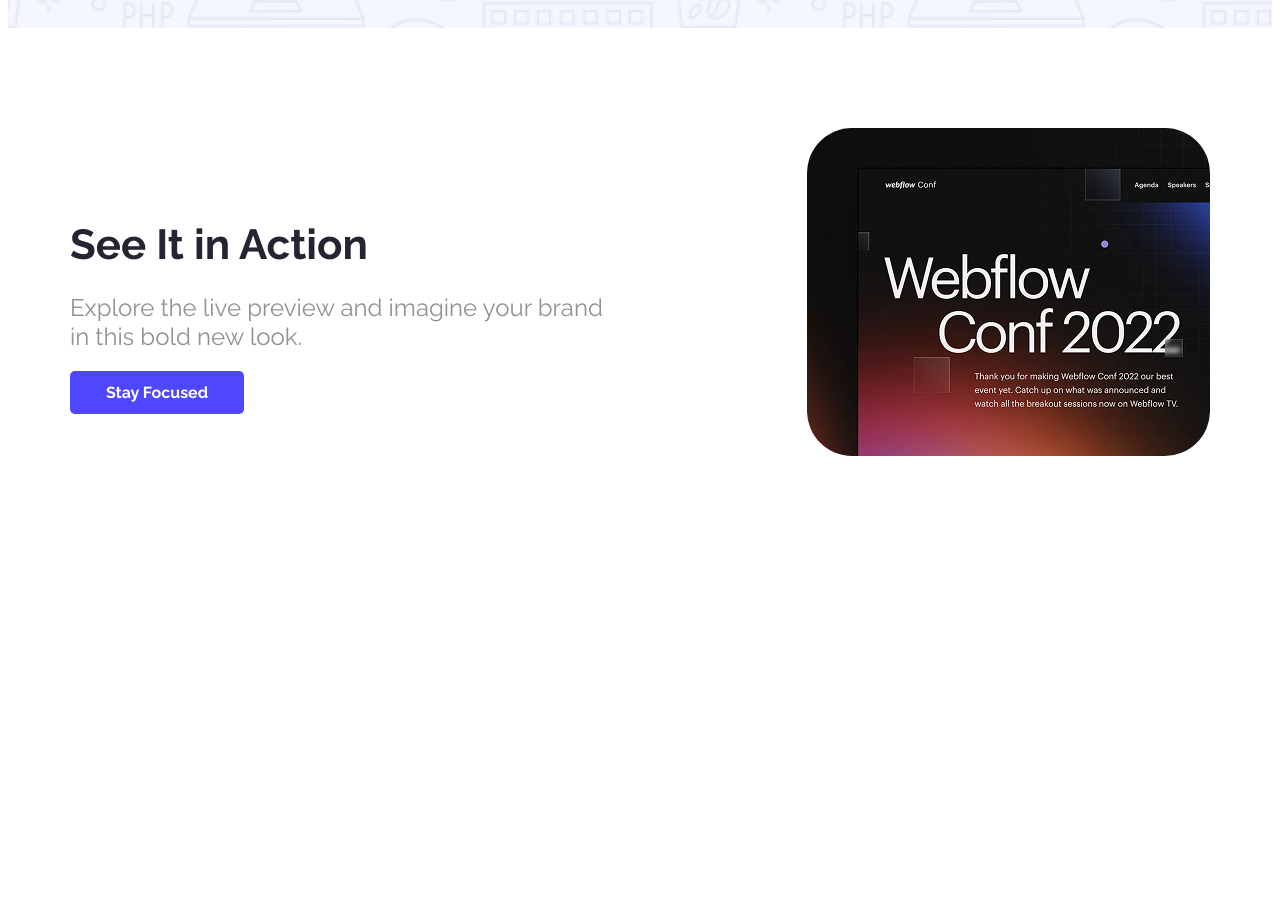
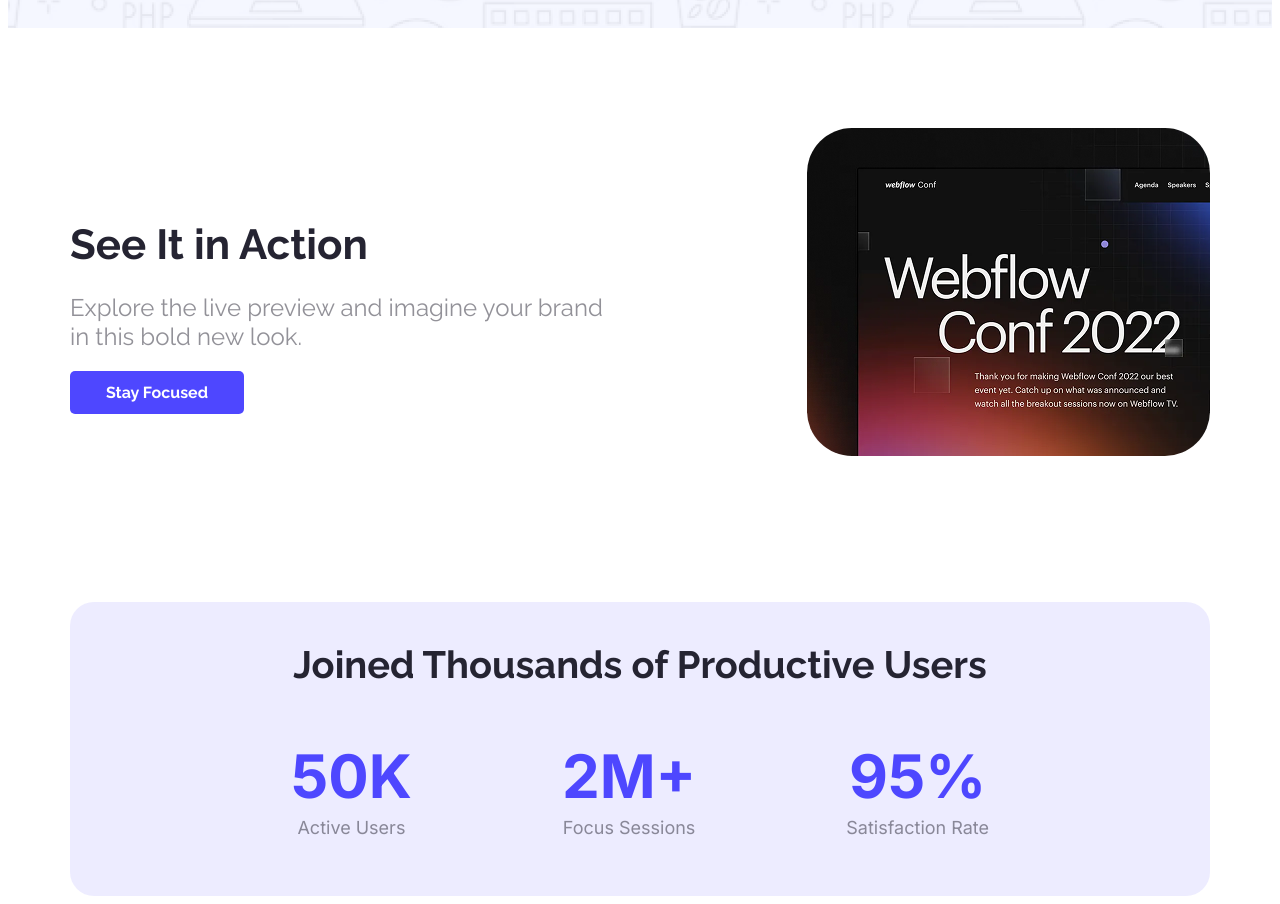
Before and after one commit to ahad4s/first-assignment, a plain HTML site: page index.html in a window 1280 px wide. Shown: the part 604-1508 px from the top of the page. Before the commit the page ends 1076 px from the top, so only its background shows below. Drawn offline with Linux system fonts and the light colour scheme.

Commit message:
productive section added and html comments added to every section

```diff
--- a/index.html
+++ b/index.html
@@ -10,17 +10,22 @@
     <link rel="stylesheet" href="style.css">
 </head>
 <body>
+    <!--header-->
     <header class="header">
         <nav class="main-nav">
             <h3 class="site-logo primary-color inter-fonts">Web Guru</h3>
             <a href="https://google.com"><button class="common-btn raleway-fonts">Sign Up</button></a>
         </nav>
+        <!--header banner start-->
         <div class="header-banner">
             <h3 class="banner-title raleway-fonts color1">Cool Dark UI Template for Webflow Agencies!</h3>
             <button class="focus-btn common-btn raleway-fonts">Stay Focused</button>
         </div>
+        <!--header banner end-->
     </header>
+    <!--header end-->
     <main>
+        <!--action section start-->
         <section class="action-section">
             <div class="see-action">
                 <h3 class="action-title raleway-fonts color1">See It in Action</h3>
@@ -31,6 +36,26 @@
                 <img src="assets/wc-mini.png" alt="Webflow Conf 2022">
             </div>
         </section>
+        <!--action section end-->
+        <!--productive section -->
+        <section class="productive-section">
+            <h3 class="pro-section-title raleway-fonts color1">Joined Thousands of Productive Users</h3>
+            <div class="productive-container inter-fonts">
+                <div class="productive-user">
+                    <h3 class="pro-user-titile primary-color">50K</h3>
+                    <p class="pro-user-des color2">Active Users</p>
+                </div>
+                <div class="productive-user">
+                    <h3 class="pro-user-titile primary-color">2M+</h3>
+                    <p class="pro-user-des color2">Focus Sessions</p>
+                </div>
+                <div class="productive-user">
+                    <h3 class="pro-user-titile primary-color">95%</h3>
+                    <p class="pro-user-des color2">Satisfaction Rate</p>
+                </div>
+            </div>
+        </section>
+        <!--productive section end-->
     </main>
 </body>
 </html>
--- a/style.css
+++ b/style.css
@@ -2,13 +2,11 @@
 .inter-fonts{
   font-family: "Inter", sans-serif;
   font-optical-sizing: auto;
-  font-weight: <weight>;
   font-style: normal;
 }
 .raleway-fonts{
   font-family: "Raleway", sans-serif;
   font-optical-sizing: auto;
-  font-weight: <weight>;
   font-style: normal;
 }
 /* google fonts css end */
@@ -18,7 +16,7 @@ main{
     max-width: 1140px;
     margin: 0 auto;
 }
-/* main css end */
+/* main css end *
 
 /* common css start */
 .primary-color{
@@ -75,6 +73,7 @@ main{
 .action-section{
     display: flex;
     justify-content: space-between;
+    padding-bottom: 100px;
 }
 .see-action{
     padding: 50px 100px 50px 0px;
@@ -95,3 +94,33 @@ main{
     border-radius: 45px;
 }
 /* action section css end */
+
+/* productive section css start */
+.productive-section{
+    background-color: rgba(78, 71, 255, 0.1);
+    border-radius: 24px;
+    text-align: center;
+}
+.pro-section-title{
+    padding-top: 40px;
+    padding-bottom: 10px;
+    font-size: 38px;
+    font-weight: 700;
+}
+.productive-container{
+    display: flex;
+    justify-content: center;
+    gap: 150px;
+    padding-bottom: 40px;
+}
+.pro-user-titile{
+    margin-top: 5px;
+    margin-bottom: 5px;
+    font-size: 60px;
+    font-weight: 700;
+}
+.pro-user-des{
+    font-size: 18px;
+    margin-top: 5px;
+}
+/* productive section css end */
```
